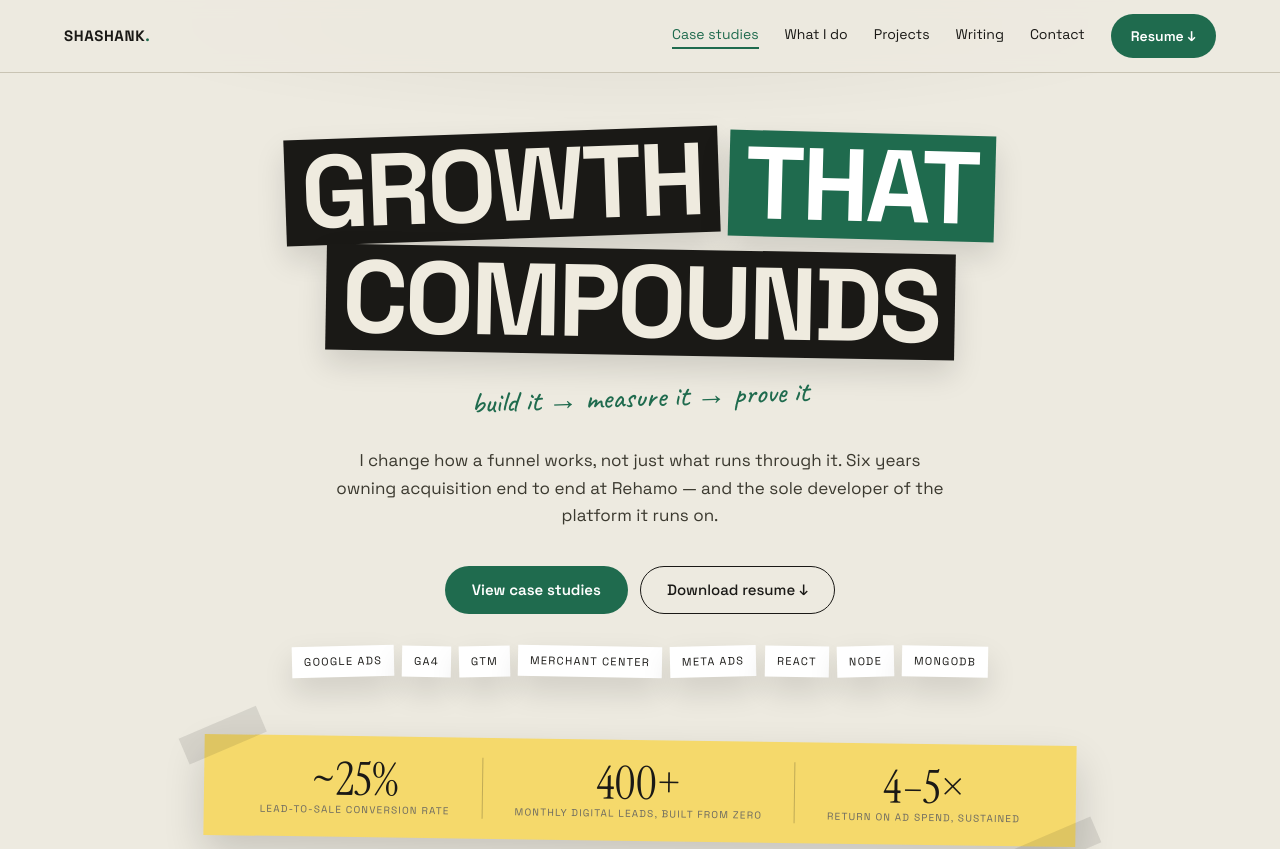
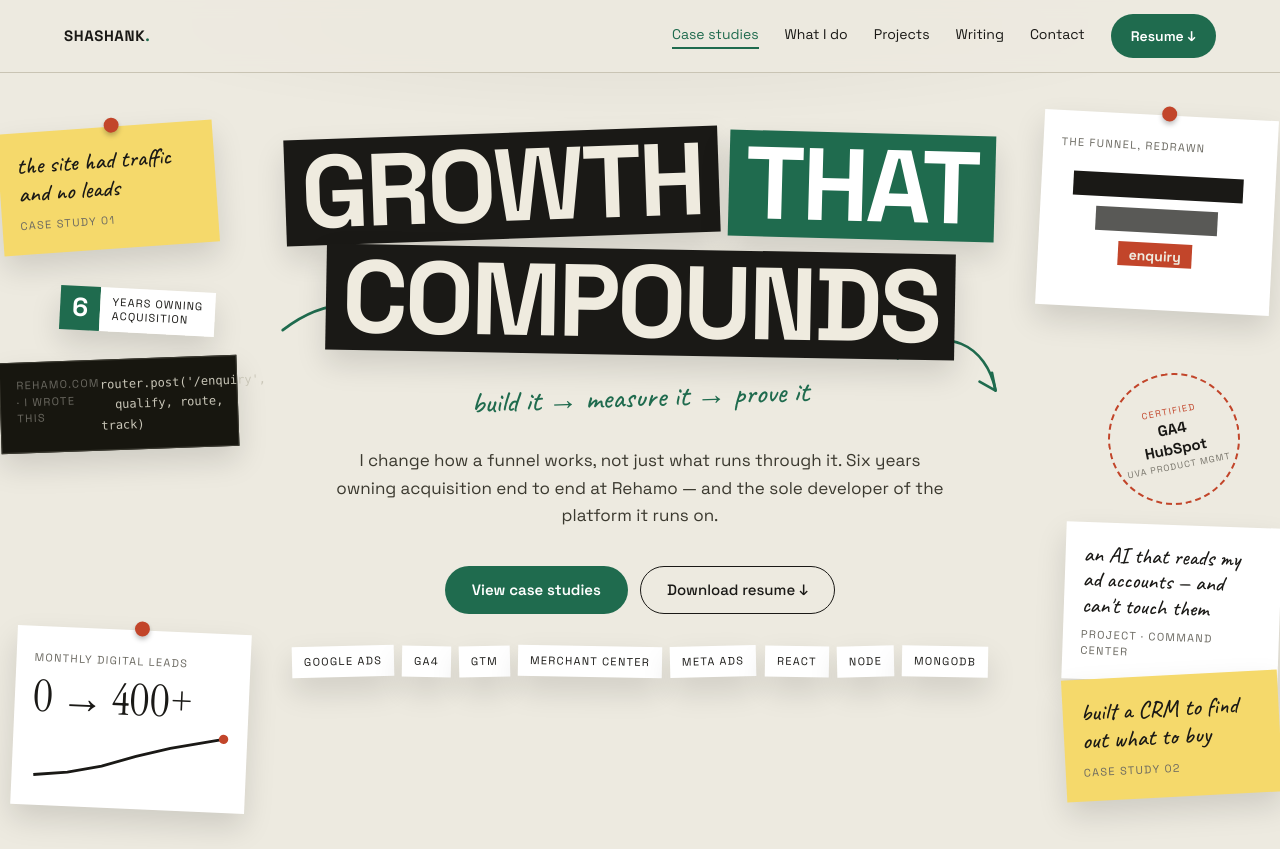
Before and after one commit to Shashank-Rathor/Shashank-Rathor.github.io, a React (Vite) app: page / in a window 1280 px wide. Shown: the top 849 px of the page. Built offline with nearby package versions, Linux system fonts and the light colour scheme.

Commit message:
Move hero scrap copy into content, cluster the pinboard on wide screens

```diff
--- a/src/components/Hero.jsx
+++ b/src/components/Hero.jsx
@@ -1,4 +1,5 @@
 import { site } from '../content/site';
+import { heroScraps } from '../content/heroScraps';
 import { asset } from '../lib/asset';
 import CTAButton from './CTAButton';
 
@@ -14,19 +15,115 @@ const slab = (bg, color, tilt, size) => ({
   boxShadow: 'var(--card-shadow)',
 });
 
+/** Absolute placement for a pinned scrap. `pos` holds any of left/right/top/bottom. */
+const at = ({ pos, tilt }) => ({
+  position: 'absolute',
+  ...pos,
+  transform: `rotate(${tilt}deg)`,
+});
+
+const kicker = {
+  fontSize: '11px',
+  letterSpacing: '0.12em',
+  textTransform: 'uppercase',
+  color: 'var(--ink-muted)',
+};
+
 export default function Hero() {
   const size = 'clamp(42px, 8vw, 112px)';
+  const s = heroScraps;
+
   return (
-    <section
-      style={{
-        position: 'relative',
-        padding: 'clamp(32px, 6vw, 60px) var(--page-x) clamp(40px, 6vw, 64px)',
-        display: 'flex',
-        flexDirection: 'column',
-        alignItems: 'center',
-        gap: '10px',
-      }}
-    >
+    <section className="hero">
+      {/* Everything pinned. Constrained to a centred max-width box so the
+          scraps cluster around the headline instead of drifting to the
+          screen edges on wide monitors. */}
+      <div className="hero-board">
+        {/* hand-drawn arrows, decorative */}
+        <svg className="hero-scrap hero-arrows" viewBox="0 0 1440 880" aria-hidden="true" focusable="false">
+          <path d="M318 268 C 372 226, 430 232, 470 276" fill="none" stroke="var(--accent)" strokeWidth="3" strokeLinecap="round" />
+          <path d="M470 276 l-16 -16 m16 16 l-20 5" fill="none" stroke="var(--accent)" strokeWidth="3" strokeLinecap="round" />
+          <path d="M1010 300 C 1064 258, 1110 286, 1120 336" fill="none" stroke="var(--accent)" strokeWidth="3" strokeLinecap="round" />
+          <path d="M1120 336 l-18 -10 m18 10 l-4 -20" fill="none" stroke="var(--accent)" strokeWidth="3" strokeLinecap="round" />
+        </svg>
+
+        {/* ---- left column scraps ---- */}
+        <div className="hero-scrap sheet sheet--sticky hero-note" style={at(s.notes[0])}>
+          <span aria-hidden="true" className="sheet__pin" />
+          <span className="hand" style={{ fontSize: '24px', lineHeight: 1.15 }}>{s.notes[0].text}</span>
+          <span style={{ ...kicker, marginTop: '10px' }}>{s.notes[0].kicker}</span>
+        </div>
+
+        <div className="hero-scrap hero-stub" style={at({ pos: { left: 60, top: 216 }, tilt: 3 })}>
+          <span className="hero-stub__num">{s.stub.value}</span>
+          <span className="hero-stub__label">
+            {s.stub.label[0]}
+            <br />
+            {s.stub.label[1]}
+          </span>
+        </div>
+
+        <div className="hero-scrap hero-code" style={at(s.code)}>
+          <span style={{ ...kicker, display: 'block', marginBottom: '8px', color: '#6B6961' }}>{s.code.caption}</span>
+          <code>
+            {s.code.line1}
+            <br />
+            &nbsp;&nbsp;{s.code.line2}
+          </code>
+        </div>
+
+        <div className="hero-scrap sheet hero-card" style={at(s.chart)}>
+          <span aria-hidden="true" className="sheet__pin" />
+          <span style={kicker}>{s.chart.label}</span>
+          <span className="num" style={{ display: 'block', fontSize: '44px', lineHeight: 1, marginTop: '6px' }}>
+            {s.chart.value}
+          </span>
+          <svg viewBox="0 0 210 54" style={{ width: '100%', height: '54px', marginTop: '8px' }} aria-hidden="true">
+            <polyline points={s.chart.points} fill="none" stroke="var(--ink)" strokeWidth="3" />
+            <circle cx="204" cy="4" r="5" fill="var(--pin)" />
+          </svg>
+        </div>
+
+        {/* ---- right column scraps ---- */}
+        <div className="hero-scrap sheet hero-card" style={at(s.funnel)}>
+          <span aria-hidden="true" className="sheet__pin" />
+          <span style={kicker}>{s.funnel.label}</span>
+          <svg viewBox="0 0 190 120" style={{ width: '100%', height: '120px', marginTop: '8px' }} aria-hidden="true">
+            <rect x="10" y="10" width="170" height="24" fill="var(--ink)" />
+            <rect x="34" y="44" width="122" height="24" fill="var(--ink)" opacity="0.72" />
+            <rect x="58" y="78" width="74" height="24" fill="var(--pin)" />
+            <text x="95" y="96" textAnchor="middle" fontFamily="Space Grotesk" fontSize="14" fontWeight="700" fill="#EFEBDF">
+              {s.funnel.stageLabel}
+            </text>
+          </svg>
+        </div>
+
+        <div className="hero-scrap hero-stamp" style={at(s.stamp)}>
+          <span style={{ fontSize: '9px', letterSpacing: '0.16em', textTransform: 'uppercase', color: 'var(--pin)' }}>
+            {s.stamp.top}
+          </span>
+          {s.stamp.lines.map((l) => (
+            <span key={l} style={{ fontSize: '15px', fontWeight: 700, lineHeight: 1.1 }}>{l}</span>
+          ))}
+          <span style={{ fontSize: '9px', letterSpacing: '0.12em', textTransform: 'uppercase', color: 'var(--ink-faint)' }}>
+            {s.stamp.foot}
+          </span>
+        </div>
+
+        <div className="hero-scrap sheet hero-note" style={at(s.project)}>
+          <span className="hand" style={{ fontSize: '22px', lineHeight: 1.15 }}>{s.project.text}</span>
+          <span style={{ ...kicker, marginTop: '8px' }}>{s.project.kicker}</span>
+        </div>
+
+        <div className="hero-scrap sheet sheet--sticky hero-note" style={at(s.notes[1])}>
+          <span className="hand" style={{ fontSize: '24px', lineHeight: 1.15 }}>{s.notes[1].text}</span>
+          <span style={{ ...kicker, marginTop: '10px' }}>{s.notes[1].kicker}</span>
+        </div>
+
+      </div>
+
+      {/* ---- the centre column ---- */}
+      <div className="hero-core">
         <h1 className="hero-slabs">
           <span style={slab('var(--ink)', '#EFEBDF', -2, size)}>{site.headline[0]}</span>
           <span style={slab('var(--accent)', '#FFFFFF', 1.5, size)}>{site.headline[1]}</span>
@@ -49,46 +146,102 @@ export default function Hero() {
           </CTAButton>
         </div>
 
-      <ul
-        style={{
-          display: 'flex',
-          flexWrap: 'wrap',
-          gap: '8px',
-          justifyContent: 'center',
-          maxWidth: '720px',
-          margin: '22px 0 0',
-          padding: 0,
-          listStyle: 'none',
-        }}
-      >
-        {site.stack.map((s, i) => (
-          <li
-            key={s}
-            style={{
-              fontSize: '11px',
-              letterSpacing: '0.12em',
-              textTransform: 'uppercase',
-              background: 'var(--paper)',
-              color: 'var(--ink)',
-              padding: '7px 12px',
-              boxShadow: 'var(--card-shadow)',
-              transform: `rotate(${i % 2 ? 1 : -1.3}deg)`,
-            }}
-          >
-            {s}
-          </li>
+        <ul className="hero-stack">
+          {site.stack.map((t, i) => (
+            <li key={t} style={{ transform: `rotate(${i % 2 ? 1 : -1.3}deg)` }}>{t}</li>
           ))}
         </ul>
+      </div>
 
       <style>{`
+        .hero {
+          position: relative;
+          padding: clamp(32px, 6vw, 60px) var(--page-x) clamp(40px, 6vw, 64px);
+          min-height: 640px;
+        }
+        .hero-core {
+          position: relative;
+          z-index: 2;
+          max-width: 760px;
+          margin: 0 auto;
+          display: flex;
+          flex-direction: column;
+          align-items: center;
+          gap: 10px;
+        }
         .hero-slabs {
-          display: flex;
-          flex-wrap: wrap;
-          justify-content: center;
-          align-items: flex-end;
-          gap: 10px;
-          margin: 0;
+          display: flex; flex-wrap: wrap; justify-content: center;
+          align-items: flex-end; gap: 10px; margin: 0;
         }
+        .hero-stack {
+          display: flex; flex-wrap: wrap; gap: 8px; justify-content: center;
+          max-width: 720px; margin: 22px 0 0; padding: 0; list-style: none;
+        }
+        .hero-stack li {
+          font-size: 11px; letter-spacing: 0.12em; text-transform: uppercase;
+          background: var(--paper); color: var(--ink);
+          padding: 7px 12px; box-shadow: var(--card-shadow);
+        }
+
+        /* The pinboard: full height, centred, capped. Scrap left/right
+           offsets resolve against this, not the viewport. */
+        .hero-board {
+          position: absolute;
+          top: 0;
+          bottom: 0;
+          left: 50%;
+          width: 100%;
+          max-width: 1460px;
+          transform: translateX(-50%);
+          pointer-events: none;
+        }
+        .hero-board > * { pointer-events: auto; }
+
+        /* --- the pinned furniture --- */
+        .hero-scrap { display: none; }
+        .hero-note { width: 216px; padding: 20px 18px; display: flex; flex-direction: column; }
+        .hero-card { width: 234px; padding: 18px; }
+        .hero-arrows {
+          position: absolute; inset: 0; width: 100%; height: 100%;
+          z-index: 1; pointer-events: none;
+        }
+        .hero-code {
+          width: 238px; padding: 14px 16px;
+          background: #17160F; border: 1px solid #3A3930;
+          box-shadow: var(--card-shadow);
+        }
+        .hero-code code {
+          display: block; font-family: ui-monospace, Menlo, Consolas, monospace;
+          font-size: 12px; line-height: 1.7; color: #C9C6B8;
+        }
+        .hero-stub {
+          display: flex; align-items: stretch; box-shadow: var(--card-shadow);
+        }
+        .hero-stub__num {
+          background: var(--accent); color: #FFFFFF;
+          font-size: 26px; font-weight: 700; padding: 8px 12px; line-height: 1;
+        }
+        .hero-stub__label {
+          background: var(--paper); color: var(--ink);
+          font-size: 11px; letter-spacing: 0.1em; text-transform: uppercase;
+          padding: 8px 12px; line-height: 1.25;
+        }
+        .hero-stamp {
+          width: 132px; height: 132px; border-radius: 50%;
+          border: 2px dashed var(--pin); color: var(--ink);
+          display: flex; flex-direction: column; align-items: center;
+          justify-content: center; text-align: center; gap: 3px;
+        }
+
+        /* Scraps only exist where there's room for them. Below this the hero
+           is the headline stack alone — the scraps would overlap the copy. */
+        @media (min-width: 1280px) {
+          .hero { min-height: 820px; }
+          .hero-scrap { display: flex; }
+          .hero-card { display: block; }
+          .hero-arrows { display: block; }
+        }
+
         @media (max-width: 720px) {
           .hero-slabs { flex-direction: column; align-items: flex-start; width: 100%; }
           .hero-slabs span:nth-child(2) { align-self: center; }
--- /dev/null
+++ b/src/content/heroScraps.js
@@ -0,0 +1,59 @@
+/**
+ * The pinned scraps around the hero headline.
+ * Each is positioned by `pos` (absolute, within the hero's relative box) and
+ * only rendered at >=1280px — below that the hero is just the headline stack.
+ * Keep the text short; these are glanced at, not read.
+ */
+export const heroScraps = {
+  // torn ticket: "6 / years owning acquisition"
+  stub: { value: '6', label: ['years owning', 'acquisition'] },
+
+  // yellow sticky notes — the two case study hooks, in handwriting
+  notes: [
+    { id: 'n1', text: 'the site had traffic and no leads', kicker: 'case study 01', pos: { left: 0, top: 54 }, tilt: -4 },
+    { id: 'n2', text: 'built a CRM to find out what to buy', kicker: 'case study 02', pos: { right: 0, bottom: 96 }, tilt: -3 },
+  ],
+
+  // white card with the leads sparkline
+  chart: {
+    label: 'monthly digital leads',
+    value: '0 → 400+',
+    points: '4,50 40,46 76,38 112,26 148,16 204,4',
+    pos: { left: 14, bottom: 84 },
+    tilt: 2.5,
+  },
+
+  // white card with the three-stage funnel
+  funnel: {
+    label: 'the funnel, redrawn',
+    stageLabel: 'enquiry',
+    pos: { right: 6, top: 42 },
+    tilt: 3,
+  },
+
+  // dark terminal scrap — evidence of "sole developer"
+  code: {
+    caption: 'rehamo.com · I wrote this',
+    line1: "router.post('/enquiry',",
+    line2: 'qualify, route, track)',
+    pos: { left: 0, top: 286 },
+    tilt: -2,
+  },
+
+  // dashed rubber stamp
+  stamp: {
+    top: 'certified',
+    lines: ['GA4', 'HubSpot'],
+    foot: 'UVA product mgmt',
+    pos: { right: 40, top: 300 },
+    tilt: -11,
+  },
+
+  // the AI project, led by its constraint
+  project: {
+    text: "an AI that reads my ad accounts — and can't touch them",
+    kicker: 'project · command center',
+    pos: { right: 0, top: 452 },
+    tilt: 2,
+  },
+};
```
Lines whose indentation alone changed are shown as unchanged.
